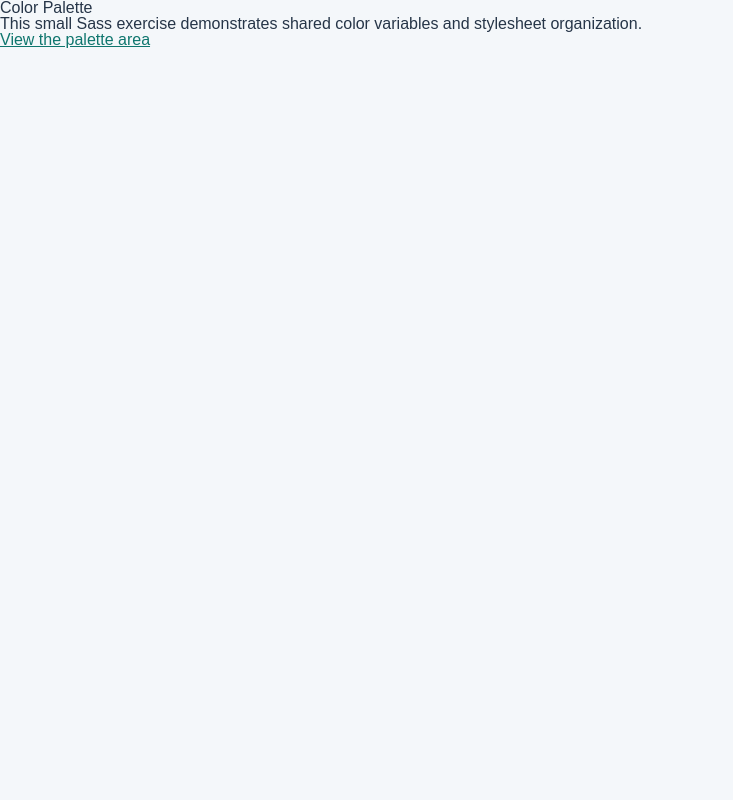
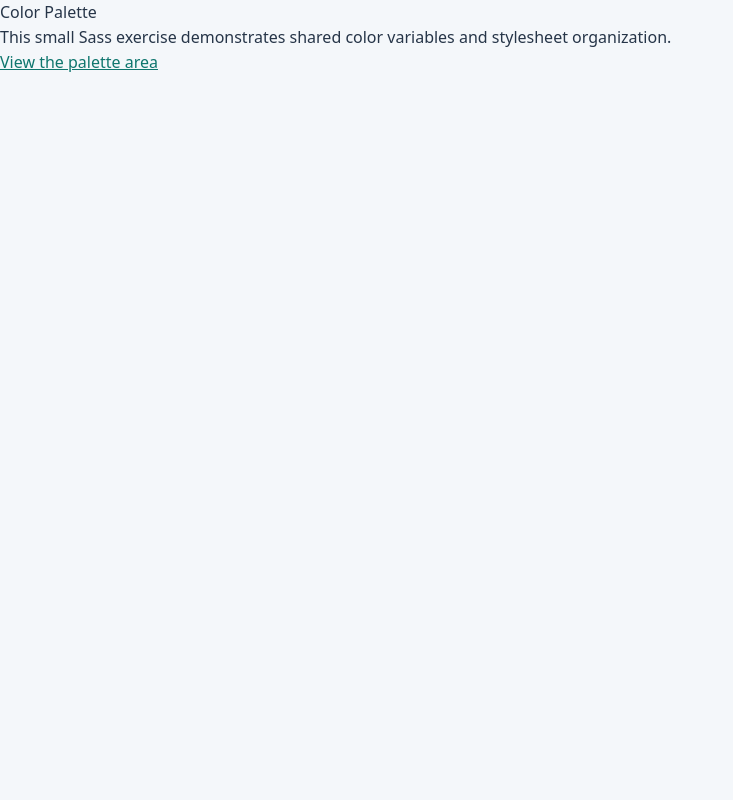
Before and after one commit to schillgc/Static, a PHP site: page / in a window 1280 px wide. Shown: the whole page, without its empty margins (0-733 px from the left). Run offline with PHP 8.4, Linux system fonts and the light colour scheme; style sheets or scripts are compiled from the project's sources.

Commit message:
style: refine Sass blog and palette examples

```diff
--- a/SasS/Color Pallet/_globals.scss
+++ b/SasS/Color Pallet/_globals.scss
@@ -1,9 +1,12 @@
 body {
-	background: $background;
-	font-family: sans-serif;
-	color: $text-color;
+  min-height: 100vh;
+  margin: 0;
+  background: $background;
+  font-family: system-ui, -apple-system, BlinkMacSystemFont, "Segoe UI", sans-serif;
+  color: $text-color;
+  line-height: 1.55;
 }
 
 a {
-	color: $highlighted-text-color;
+  color: $highlighted-text-color;
 }
```
